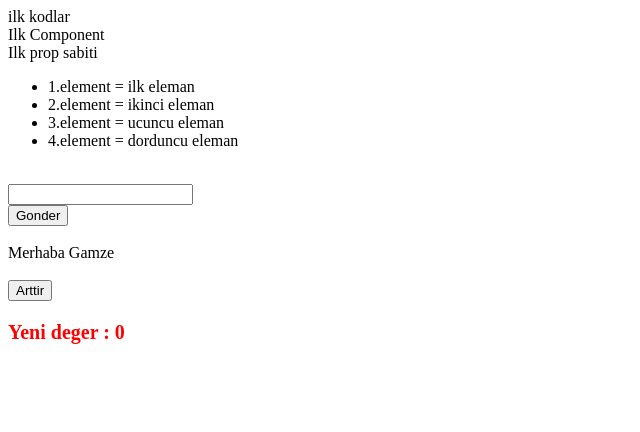
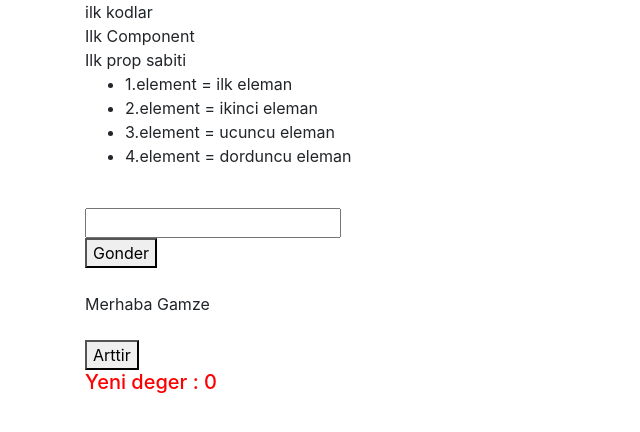
Before and after one commit to geallen/react_projects, a React (Create React App) app: page / in a window 1280 px wide. Shown: the top 432 px of the page, without its empty margins (0-640 px from the left). Built offline with nearby package versions, Linux system fonts and the light colour scheme.

Commit message:
bootstrap added

```diff
--- a/public/index.html
+++ b/public/index.html
@@ -14,6 +14,8 @@
       manifest.json provides metadata used when your web app is installed on a
       user's mobile device or desktop. See https://developers.google.com/web/fundamentals/web-app-manifest/
     -->
+    <!-- Bootstrap cdn added -->
+    <link rel="stylesheet" href="https://stackpath.bootstrapcdn.com/bootstrap/4.4.1/css/bootstrap.min.css" integrity="sha384-Vkoo8x4CGsO3+Hhxv8T/Q5PaXtkKtu6ug5TOeNV6gBiFeWPGFN9MuhOf23Q9Ifjh" crossorigin="anonymous">
     <link rel="manifest" href="%PUBLIC_URL%/manifest.json" />
     <!--
       Notice the use of %PUBLIC_URL% in the tags above.
@@ -39,5 +41,8 @@
       To begin the development, run `npm start` or `yarn start`.
       To create a production bundle, use `npm run build` or `yarn build`.
     -->
+    <script src="https://code.jquery.com/jquery-3.4.1.slim.min.js" integrity="sha384-J6qa4849blE2+poT4WnyKhv5vZF5SrPo0iEjwBvKU7imGFAV0wwj1yYfoRSJoZ+n" crossorigin="anonymous"></script>
+    <script src="https://cdn.jsdelivr.net/npm/popper.js@1.16.0/dist/umd/popper.min.js" integrity="sha384-Q6E9RHvbIyZFJoft+2mJbHaEWldlvI9IOYy5n3zV9zzTtmI3UksdQRVvoxMfooAo" crossorigin="anonymous"></script>
+    <script src="https://stackpath.bootstrapcdn.com/bootstrap/4.4.1/js/bootstrap.min.js" integrity="sha384-wfSDF2E50Y2D1uUdj0O3uMBJnjuUD4Ih7YwaYd1iqfktj0Uod8GCExl3Og8ifwB6" crossorigin="anonymous"></script>
   </body>
 </html>
--- a/src/App.js
+++ b/src/App.js
@@ -40,7 +40,7 @@
 
 
   return (
-    <div>
+    <div className="container">
      ilk kodlar
      <br/>
      <FirstComponent ilkprop={prop_sabiti} ilk_list = {this.state.liste}></FirstComponent>
```
